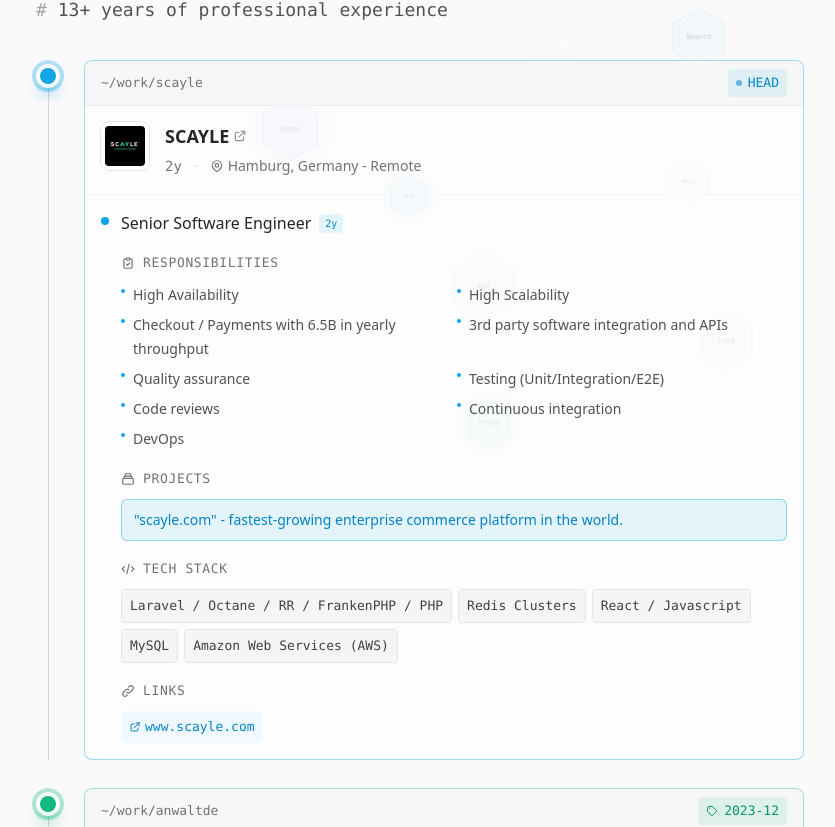
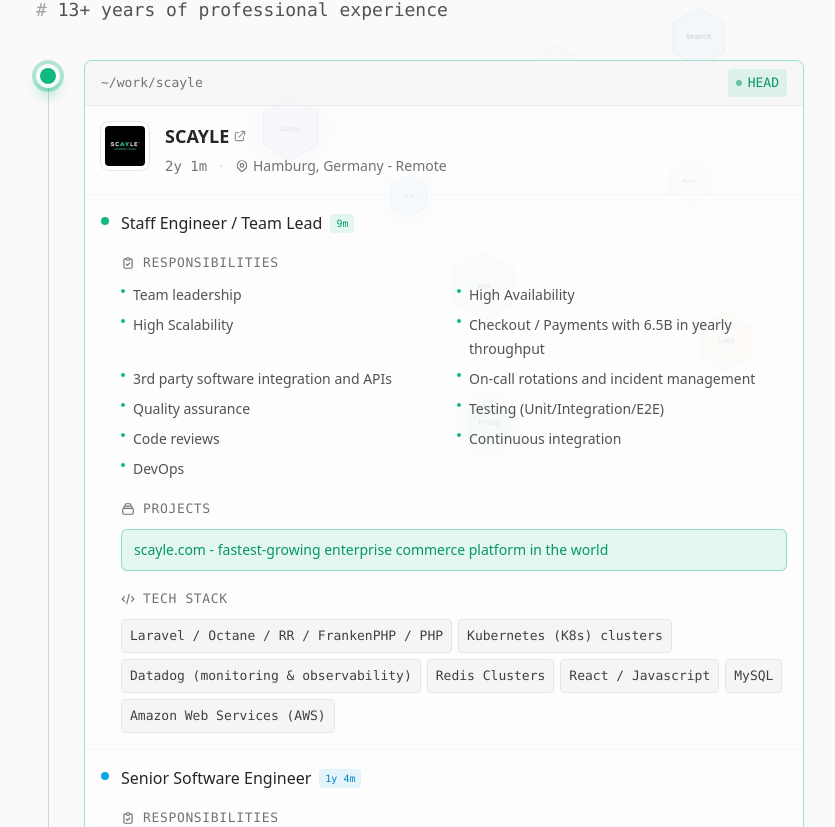
Before and after one commit to wukis/cv-next, a Next.js app: page /experience in a window 1280 px wide. Shown: the part 253-1080 px from the top of the page, without its empty margins (92-927 px from the left). Built offline with nearby package versions, Linux system fonts and the light colour scheme.

Commit message:
work refactor

```diff
--- a/src/components/ExperienceClientPage.tsx
+++ b/src/components/ExperienceClientPage.tsx
@@ -115,72 +115,35 @@ const getRoleType = (position: string): 'lead' | 'senior' | 'mid' | 'junior' =>
     return 'mid';
 };
 
-// Parse summary into structured sections
-const parseSummary = (summary: string) => {
-    const sections: { type: 'description' | 'projects' | 'technologies' | 'links'; title: string; items: string[] }[] = [];
+// Format experience details component
+function ExperienceDetails({
+    responsibilities,
+    projects,
+    technologies,
+    roleColors
+}: {
+    responsibilities: string[];
+    projects: string[];
+    technologies: string[];
+    roleColors: ReturnType<typeof getBranchColors>;
+}) {
+    const hasContent = responsibilities.length > 0 || projects.length > 0 || technologies.length > 0;
 
-    // Split by common section headers
-    const parts = summary.split(/\n(?=Job description|Projects:|Technologies used:|Links:)/i);
-
-    parts.forEach(part => {
-        const lines = part.trim().split('\n').filter(line => line.trim());
-        if (lines.length === 0) return;
-
-        const firstLine = lines[0].toLowerCase();
-
-        if (firstLine.includes('job description')) {
-            const items = lines.slice(1).map(l => l.replace(/^[-•]\s*/, '').trim()).filter(Boolean);
-            if (items.length > 0) {
-                sections.push({ type: 'description', title: 'Responsibilities', items });
-            }
-        } else if (firstLine.includes('projects:')) {
-            const items = lines.slice(1).map(l => l.replace(/^[-•]\s*/, '').trim()).filter(Boolean);
-            if (items.length > 0) {
-                sections.push({ type: 'projects', title: 'Projects', items });
-            }
-        } else if (firstLine.includes('technologies')) {
-            const items = lines.slice(1).map(l => l.replace(/^[-•]\s*/, '').trim()).filter(Boolean);
-            if (items.length > 0) {
-                sections.push({ type: 'technologies', title: 'Tech Stack', items });
-            }
-        } else if (firstLine.includes('links:')) {
-            const items = lines.slice(1).map(l => l.replace(/^[-•]\s*/, '').trim()).filter(Boolean);
-            if (items.length > 0) {
-                sections.push({ type: 'links', title: 'Links', items });
-            }
-        }
-    });
-
-    return sections;
-};
-
-// Format summary component
-function FormattedSummary({ summary, roleColors }: { summary: string; roleColors: ReturnType<typeof getBranchColors> }) {
-    const sections = parseSummary(summary);
-
-    if (sections.length === 0) {
-        // Fallback for unstructured content
-        return (
-            <div className="mt-3 text-sm text-neutral-600 dark:text-neutral-400 leading-relaxed">
-                <p className="whitespace-pre-wrap">{summary}</p>
-            </div>
-        );
-    }
+    if (!hasContent) return null;
 
     return (
         <div className="mt-4 space-y-4">
-            {sections.map((section, idx) => (
-                <div key={idx}>
-                    {section.type === 'description' && (
+            {/* Responsibilities */}
+            {responsibilities.length > 0 && (
                 <div className="space-y-2">
                     <div className="flex items-center gap-2 text-xs font-mono text-neutral-500 dark:text-neutral-400 uppercase tracking-wider">
                         <svg className="w-3.5 h-3.5" fill="none" viewBox="0 0 24 24" stroke="currentColor">
                             <path strokeLinecap="round" strokeLinejoin="round" strokeWidth={2} d="M9 5H7a2 2 0 00-2 2v12a2 2 0 002 2h10a2 2 0 002-2V7a2 2 0 00-2-2h-2M9 5a2 2 0 002 2h2a2 2 0 002-2M9 5a2 2 0 012-2h2a2 2 0 012 2m-6 9l2 2 4-4" />
                         </svg>
-                                {section.title}
+                        Responsibilities
                     </div>
                     <ul className="grid grid-cols-1 sm:grid-cols-2 gap-1.5">
-                                {section.items.map((item, i) => (
+                        {responsibilities.map((item, i) => (
                             <li key={i} className="flex items-start gap-2 text-sm text-neutral-600 dark:text-neutral-400">
                                 <span className={`mt-1.5 w-1 h-1 rounded-full flex-shrink-0 ${roleColors.node}`} />
                                 <span>{item}</span>
@@ -190,16 +153,17 @@ function FormattedSummary({ summary, roleColors }: { summary: string; roleColors
                 </div>
             )}
 
-                    {section.type === 'projects' && (
+            {/* Projects */}
+            {projects.length > 0 && (
                 <div className="space-y-2">
                     <div className="flex items-center gap-2 text-xs font-mono text-neutral-500 dark:text-neutral-400 uppercase tracking-wider">
                         <svg className="w-3.5 h-3.5" fill="none" viewBox="0 0 24 24" stroke="currentColor">
                             <path strokeLinecap="round" strokeLinejoin="round" strokeWidth={2} d="M19 11H5m14 0a2 2 0 012 2v6a2 2 0 01-2 2H5a2 2 0 01-2-2v-6a2 2 0 012-2m14 0V9a2 2 0 00-2-2M5 11V9a2 2 0 012-2m0 0V5a2 2 0 012-2h6a2 2 0 012 2v2M7 7h10" />
                         </svg>
-                                {section.title}
+                        Projects
                     </div>
                     <div className="space-y-2">
-                                {section.items.map((item, i) => (
+                        {projects.map((item, i) => (
                             <div key={i} className={`px-3 py-2 rounded-md text-sm ${roleColors.bg} border ${roleColors.border}`}>
                                 <span className={`font-medium ${roleColors.text}`}>{item}</span>
                             </div>
@@ -208,16 +172,17 @@ function FormattedSummary({ summary, roleColors }: { summary: string; roleColors
                 </div>
             )}
 
-                    {section.type === 'technologies' && (
+            {/* Technologies */}
+            {technologies.length > 0 && (
                 <div className="space-y-2">
                     <div className="flex items-center gap-2 text-xs font-mono text-neutral-500 dark:text-neutral-400 uppercase tracking-wider">
                         <svg className="w-3.5 h-3.5" fill="none" viewBox="0 0 24 24" stroke="currentColor">
                             <path strokeLinecap="round" strokeLinejoin="round" strokeWidth={2} d="M10 20l4-16m4 4l4 4-4 4M6 16l-4-4 4-4" />
                         </svg>
-                                {section.title}
+                        Tech Stack
                     </div>
                     <div className="flex flex-wrap gap-1.5">
-                                {section.items.map((item, i) => (
+                        {technologies.map((item, i) => (
                             <span
                                 key={i}
                                 className="inline-flex items-center px-2 py-1 rounded text-xs font-mono bg-neutral-100 dark:bg-neutral-800 text-neutral-700 dark:text-neutral-300 border border-neutral-200 dark:border-neutral-700"
@@ -228,35 +193,6 @@ function FormattedSummary({ summary, roleColors }: { summary: string; roleColors
                     </div>
                 </div>
             )}
-
-                    {section.type === 'links' && (
-                        <div className="space-y-2">
-                            <div className="flex items-center gap-2 text-xs font-mono text-neutral-500 dark:text-neutral-400 uppercase tracking-wider">
-                                <svg className="w-3.5 h-3.5" fill="none" viewBox="0 0 24 24" stroke="currentColor">
-                                    <path strokeLinecap="round" strokeLinejoin="round" strokeWidth={2} d="M13.828 10.172a4 4 0 00-5.656 0l-4 4a4 4 0 105.656 5.656l1.102-1.101m-.758-4.899a4 4 0 005.656 0l4-4a4 4 0 00-5.656-5.656l-1.1 1.1" />
-                                </svg>
-                                {section.title}
-                            </div>
-                            <div className="flex flex-wrap gap-2">
-                                {section.items.map((item, i) => (
-                                    <a
-                                        key={i}
-                                        href={item.startsWith('http') ? item : `https://${item}`}
-                                        target="_blank"
-                                        rel="noopener noreferrer"
-                                        className="inline-flex items-center gap-1 px-2 py-1 rounded text-xs font-mono text-sky-600 dark:text-sky-400 bg-sky-50 dark:bg-sky-900/20 hover:bg-sky-100 dark:hover:bg-sky-900/40 transition-colors"
-                                    >
-                                        <svg className="w-3 h-3" fill="none" viewBox="0 0 24 24" stroke="currentColor">
-                                            <path strokeLinecap="round" strokeLinejoin="round" strokeWidth={2} d="M10 6H6a2 2 0 00-2 2v10a2 2 0 002 2h10a2 2 0 002-2v-4M14 4h6m0 0v6m0-6L10 14" />
-                                        </svg>
-                                        {item.replace(/^https?:\/\//, '').replace(/\/$/, '')}
-                                    </a>
-                                ))}
-                            </div>
-                        </div>
-                    )}
-                </div>
-            ))}
         </div>
     );
 }
@@ -538,10 +474,13 @@ function Work({ groupedWorkExperiences }: { groupedWorkExperiences: Record<strin
                                                             </span>
                                                         </div>
 
-                                                        {/* Formatted summary */}
-                                                        {experience.summary && (
-                                                            <FormattedSummary summary={experience.summary} roleColors={roleColors} />
-                                                        )}
+                                                        {/* Experience details */}
+                                                        <ExperienceDetails
+                                                            responsibilities={experience.responsibilities}
+                                                            projects={experience.projects}
+                                                            technologies={experience.technologies}
+                                                            roleColors={roleColors}
+                                                        />
                                                     </div>
                                                 </div>
                                             </div>
--- a/src/data/work.json
+++ b/src/data/work.json
@@ -1,12 +1,66 @@
 [
+  {
+    "name": "SCAYLE",
+    "position": "Staff Engineer / Team Lead",
+    "enrollment": "Full-time",
+    "startDate": "2025-04",
+    "endDate": "now",
+    "responsibilities": [
+      "Team leadership",
+      "High Availability",
+      "High Scalability",
+      "Checkout / Payments with 6.5B in yearly throughput",
+      "3rd party software integration and APIs",
+      "On-call rotations and incident management",
+      "Quality assurance",
+      "Testing (Unit/Integration/E2E)",
+      "Code reviews",
+      "Continuous integration",
+      "DevOps"
+    ],
+    "projects": [
+      "scayle.com - fastest-growing enterprise commerce platform in the world"
+    ],
+    "technologies": [
+      "Laravel / Octane / RR / FrankenPHP / PHP",
+      "Kubernetes (K8s) clusters",
+      "Datadog (monitoring & observability)",
+      "Redis Clusters",
+      "React / Javascript",
+      "MySQL",
+      "Amazon Web Services (AWS)"
+    ],
+    "url": "https://www.scayle.com",
+    "location": "Hamburg, Germany - Remote",
+    "image": "scayle.jpg"
+  },
   {
     "name": "SCAYLE",
     "position": "Senior Software Engineer",
     "enrollment": "Full-time",
     "startDate": "2024-01",
-    "endDate": "now",
-    "highlights": [],
-    "summary": "Job description\n- High Availability\n- High Scalability\n- Checkout / Payments with 6.5B in yearly throughput\n- 3rd party software integration and APIs\n- Quality assurance\n- Testing (Unit/Integration/E2E)\n- Code reviews\n- Continuous integration\n- DevOps\nProjects:\n- \"scayle.com\" -  fastest-growing enterprise commerce platform in the world.\n\nTechnologies used:\n- Laravel / Octane / RR / FrankenPHP / PHP\n- Redis Clusters\n- React / Javascript\n- MySQL\n- Amazon Web Services (AWS)\n\nLinks:\n- https://www.scayle.com",
+    "endDate": "2025-04",
+    "responsibilities": [
+      "High Availability",
+      "High Scalability",
+      "Checkout / Payments with 6.5B in yearly throughput",
+      "3rd party software integration and APIs",
+      "Quality assurance",
+      "Testing (Unit/Integration/E2E)",
+      "Code reviews",
+      "Continuous integration",
+      "DevOps"
+    ],
+    "projects": [
+      "scayle.com - fastest-growing enterprise commerce platform in the world"
+    ],
+    "technologies": [
+      "Laravel / Octane / RR / FrankenPHP / PHP",
+      "Redis Clusters",
+      "React / Javascript",
+      "MySQL",
+      "Amazon Web Services (AWS)"
+    ],
     "url": "https://www.scayle.com",
     "location": "Hamburg, Germany - Remote",
     "image": "scayle.jpg"
@@ -17,8 +71,31 @@
     "enrollment": "Full-time",
     "startDate": "2022-12",
     "endDate": "2023-12",
-    "highlights": [],
-    "summary": "Job description\n- Team leadership\n- Software architecture (planning and executing)\n- Scalability\n- Web/Software development (PHP/Javascript)\n- 3rd party software integration and APIs\n- Sprint planning\n- Quality assurance\n- Testing (Unit/Integration/E2E)\n- Code reviews\n- Continuous integration\n- DevOps\n- SaaS\n\nProjects:\n- \"anwalt.de\" - platform for lawyers and their services\n\nTechnologies used:\n- Laminas / PHP\n- GOlang\n- VueJS 2/3 / Javascript\n- MySQL\n- Amazon Web Services (AWS)\n- Elastic Search\n\nLinks:\n- https://www.anwalt.de",
+    "responsibilities": [
+      "Team leadership",
+      "Software architecture (planning and executing)",
+      "Scalability",
+      "Web/Software development (PHP/Javascript)",
+      "3rd party software integration and APIs",
+      "Sprint planning",
+      "Quality assurance",
+      "Testing (Unit/Integration/E2E)",
+      "Code reviews",
+      "Continuous integration",
+      "DevOps",
+      "SaaS"
+    ],
+    "projects": [
+      "anwalt.de - platform for lawyers and their services"
+    ],
+    "technologies": [
+      "Laminas / PHP",
+      "GOlang",
+      "VueJS 2/3 / Javascript",
+      "MySQL",
+      "Amazon Web Services (AWS)",
+      "Elastic Search"
+    ],
     "url": "https://www.linkedin.com/company/anwaltde/",
     "location": "Nuremberg, Bavaria, Germany - Remote",
     "image": "anwalt.jpg"
@@ -29,7 +106,9 @@
     "enrollment": "Full-time",
     "startDate": "2020-12",
     "endDate": "2022-12",
-    "highlights": [],
+    "responsibilities": [],
+    "projects": [],
+    "technologies": [],
     "url": "https://www.linkedin.com/company/anwaltde/",
     "location": "Nuremberg, Bavaria, Germany - Remote",
     "image": "anwalt.jpg"
@@ -40,8 +119,36 @@
     "enrollment": "Full-time",
     "startDate": "2018-01",
     "endDate": "2020-12",
-    "highlights": [],
-    "summary": "Job description\n- Team leadership (10 associates)\n- Software architecture (planning and executing)\n- Scalability\n- Web/Software development (PHP/Javascript)\n- 3rd party software integration and APIs\n- Agile SCRUM\n- Sprint planning\n- Quality assurance\n- Testing (Unit/Integration/E2E)\n- Code reviews\n- Continuous integration\n- Mobile applications (Android/iOS)\n- DevOps\n- Multi-tenancy\n- SaaS\n\nProjects:\n- \"Atobi\" - platform with a gamified execution app for retailers and telcos\n- \"EffectiveRetail\" a tailored all-in-one app for retailers\n\nTechnologies used:\n- Phalcon / PHP\n- Laravel / PHP\n- Lumen / PHP\n- React / Javascript\n- jQuery / Javascript\n- MySQL\n- Amazon Web Services (AWS)\n\nLinks:\n- https://www.atobi.io\n- https://www.effectiveretail.com",
+    "responsibilities": [
+      "Team leadership (10 associates)",
+      "Software architecture (planning and executing)",
+      "Scalability",
+      "Web/Software development (PHP/Javascript)",
+      "3rd party software integration and APIs",
+      "Agile SCRUM",
+      "Sprint planning",
+      "Quality assurance",
+      "Testing (Unit/Integration/E2E)",
+      "Code reviews",
+      "Continuous integration",
+      "Mobile applications (Android/iOS)",
+      "DevOps",
+      "Multi-tenancy",
+      "SaaS"
+    ],
+    "projects": [
+      "Atobi - platform with a gamified execution app for retailers and telcos",
+      "EffectiveRetail - a tailored all-in-one app for retailers"
+    ],
+    "technologies": [
+      "Phalcon / PHP",
+      "Laravel / PHP",
+      "Lumen / PHP",
+      "React / Javascript",
+      "jQuery / Javascript",
+      "MySQL",
+      "Amazon Web Services (AWS)"
+    ],
     "url": "https://www.linkedin.com/company/solutionlab-production/",
     "location": "Lithuania, Vilnius - Remote",
     "image": "solutionlab.jpg"
@@ -52,7 +159,9 @@
     "enrollment": "Full-time",
     "startDate": "2017-11",
     "endDate": "2018-01",
-    "highlights": [],
+    "responsibilities": [],
+    "projects": [],
+    "technologies": [],
     "url": "https://www.linkedin.com/company/solutionlab-production/",
     "location": "Lithuania, Vilnius - Remote",
     "image": "solutionlab.jpg"
@@ -63,8 +172,27 @@
     "enrollment": "Full-time",
     "startDate": "2017-01",
     "endDate": "2017-11",
-    "highlights": [],
-    "summary": "Job description:\n- Web development (PHP/Javascript)\n- Scalability\n- Software testing (Unit/E2E)\n- Test driven development (TDD)\n- 3rd party software integration and APIs\n- Quality assurance\n- Code reviews\n- Continuous integration\n\nProjects:\n- \"Olybet\" - online betting platform\n- \"Orakulas\" - online betting platform\n- Internal system for managing clients, finances and other tools to automate/speed-up workflow\n\nTechnologies used:\n- Laravel / PHP\n- VueJS / Javascript\n- MySQL\n- Rackray\n\nLinks:\n- http://olybet.eu\n- http://orakulas.lt \n- http://www.olympic-casino.com",
+    "responsibilities": [
+      "Web development (PHP/Javascript)",
+      "Scalability",
+      "Software testing (Unit/E2E)",
+      "Test driven development (TDD)",
+      "3rd party software integration and APIs",
+      "Quality assurance",
+      "Code reviews",
+      "Continuous integration"
+    ],
+    "projects": [
+      "Olybet - online betting platform",
+      "Orakulas - online betting platform",
+      "Internal system for managing clients, finances and workflow automation"
+    ],
+    "technologies": [
+      "Laravel / PHP",
+      "VueJS / Javascript",
+      "MySQL",
+      "Rackray"
+    ],
     "url": "",
     "location": "Lithuania, Vilnius",
     "image": "olympic.jpg"
@@ -75,8 +203,34 @@
     "enrollment": "Full-time",
     "startDate": "2016-02",
     "endDate": "2017-01",
-    "highlights": [],
-    "summary": "Job description:\n- International project management\n- Team leadership (10 associates)\n- Software architecture (planned and executed)\n- Quality assurance\n- Code reviews\n- Testing (Unit/Integration/E2E)\n- Project management\n- Web/Software development (PHP/Javascript/C#)\n- Mobile applications (Android/iOS)\n- Desktop applications (Windows/Linux/MacOS)\n- Sprint planning\n- Agile SCRUM\n- DevOps\n\nProjects:\n- \"Columbina\" ERP system (SaaS)\n- \"Olivia\" CRM system (SaaS)\n- \"Smartups\" system for VC investors (Angel like)\n- \"Incrypta\" encrypted cloud storage solution\n\nTechnologies used:\n- .NET / C#\n- Laravel / PHP\n- VueJS / Javascript\n- MySQL\n- MSSQL\n\nLinks:\n- http://www.inlu.net\n- http://columbina.eu\n- http://incrypta.eu",
+    "responsibilities": [
+      "International project management",
+      "Team leadership (10 associates)",
+      "Software architecture (planned and executed)",
+      "Quality assurance",
+      "Code reviews",
+      "Testing (Unit/Integration/E2E)",
+      "Project management",
+      "Web/Software development (PHP/Javascript/C#)",
+      "Mobile applications (Android/iOS)",
+      "Desktop applications (Windows/Linux/MacOS)",
+      "Sprint planning",
+      "Agile SCRUM",
+      "DevOps"
+    ],
+    "projects": [
+      "Columbina - ERP system (SaaS)",
+      "Olivia - CRM system (SaaS)",
+      "Smartups - system for VC investors (Angel like)",
+      "Incrypta - encrypted cloud storage solution"
+    ],
+    "technologies": [
+      ".NET / C#",
+      "Laravel / PHP",
+      "VueJS / Javascript",
+      "MySQL",
+      "MSSQL"
+    ],
     "url": "https://www.linkedin.com/company/inlusionxr/",
     "location": "Lithuania, Vilnius",
     "image": "inlusion.jpg"
@@ -87,7 +241,9 @@
     "enrollment": "Full-time",
     "startDate": "2015-11",
     "endDate": "2016-02",
-    "highlights": [],
+    "responsibilities": [],
+    "projects": [],
+    "technologies": [],
     "url": "https://www.linkedin.com/company/inlusionxr/",
     "location": "Lithuania, Vilnius",
     "image": "inlusion.jpg"
@@ -98,8 +254,21 @@
     "enrollment": "Full-time",
     "startDate": "2014-11",
     "endDate": "2015-11",
-    "highlights": [],
-    "summary": "Job description:\n- Web development (PHP/Javascript)\n- 3rd party software integration and APIs (DPD/DHL/UPS)\n- Quality assurance\n- Testing (Unit/E2E)\n\nProjects:\n- \"Ecu.de\" spare parts platform for cars\n- \"Intranet\" internal management system for employees\n\nTechnologies used:\n- Laravel / PHP\n- jQuery / Javascript\n- MySQL\n\nLinks:\n- http://ecu.de\n- http://integrus.lt/",
+    "responsibilities": [
+      "Web development (PHP/Javascript)",
+      "3rd party software integration and APIs (DPD/DHL/UPS)",
+      "Quality assurance",
+      "Testing (Unit/E2E)"
+    ],
+    "projects": [
+      "Ecu.de - spare parts platform for cars",
+      "Intranet - internal management system for employees"
+    ],
+    "technologies": [
+      "Laravel / PHP",
+      "jQuery / Javascript",
+      "MySQL"
+    ],
     "url": "",
     "location": "Lithuania, Vilnius",
     "image": "integrus.jpg"
@@ -110,8 +279,11 @@
     "enrollment": "Full-time",
     "startDate": "2014-02",
     "endDate": "2014-10",
-    "highlights": [],
+    "responsibilities": [],
+    "projects": [],
+    "technologies": [],
     "url": "https://www.linkedin.com/company/itlogas/",
+    "location": "Lithuania, Vilnius",
     "image": "itlogas.jpg"
   },
   {
@@ -120,8 +292,11 @@
     "enrollment": "Full-time",
     "startDate": "2013-04",
     "endDate": "2014-02",
-    "highlights": [],
+    "responsibilities": [],
+    "projects": [],
+    "technologies": [],
     "url": "https://www.linkedin.com/company/profectus-novus/",
+    "location": "Lithuania, Vilnius",
     "image": "profectus-novus.jpg"
   }
 ]
--- a/src/lib/experience.ts
+++ b/src/lib/experience.ts
@@ -4,8 +4,9 @@ export interface WorkInterface {
     enrollment?: string;
     startDate: string;
     endDate: string;
-    highlights: string[];
-    summary?: string;
+    responsibilities: string[];
+    projects: string[];
+    technologies: string[];
     url: string;
     location?: string;
     image: string;
```
Lines whose indentation alone changed are shown as unchanged.
